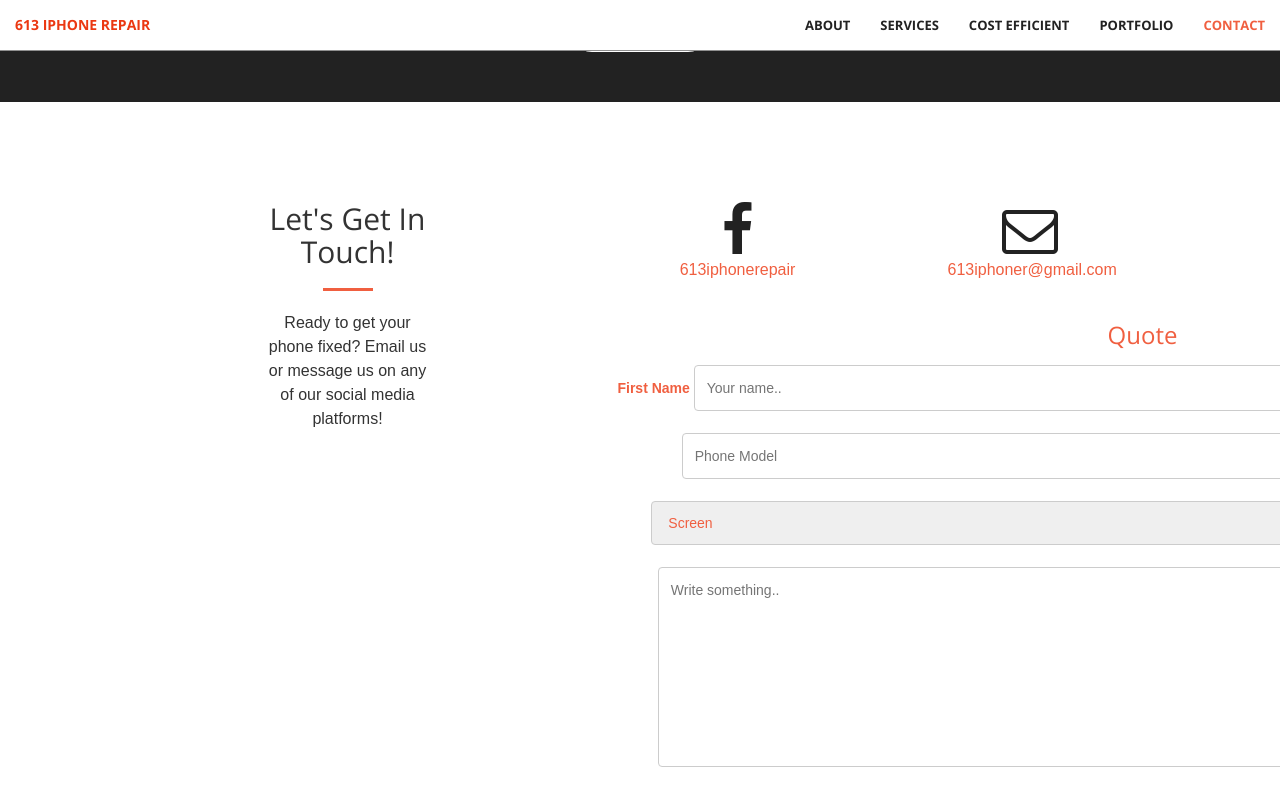
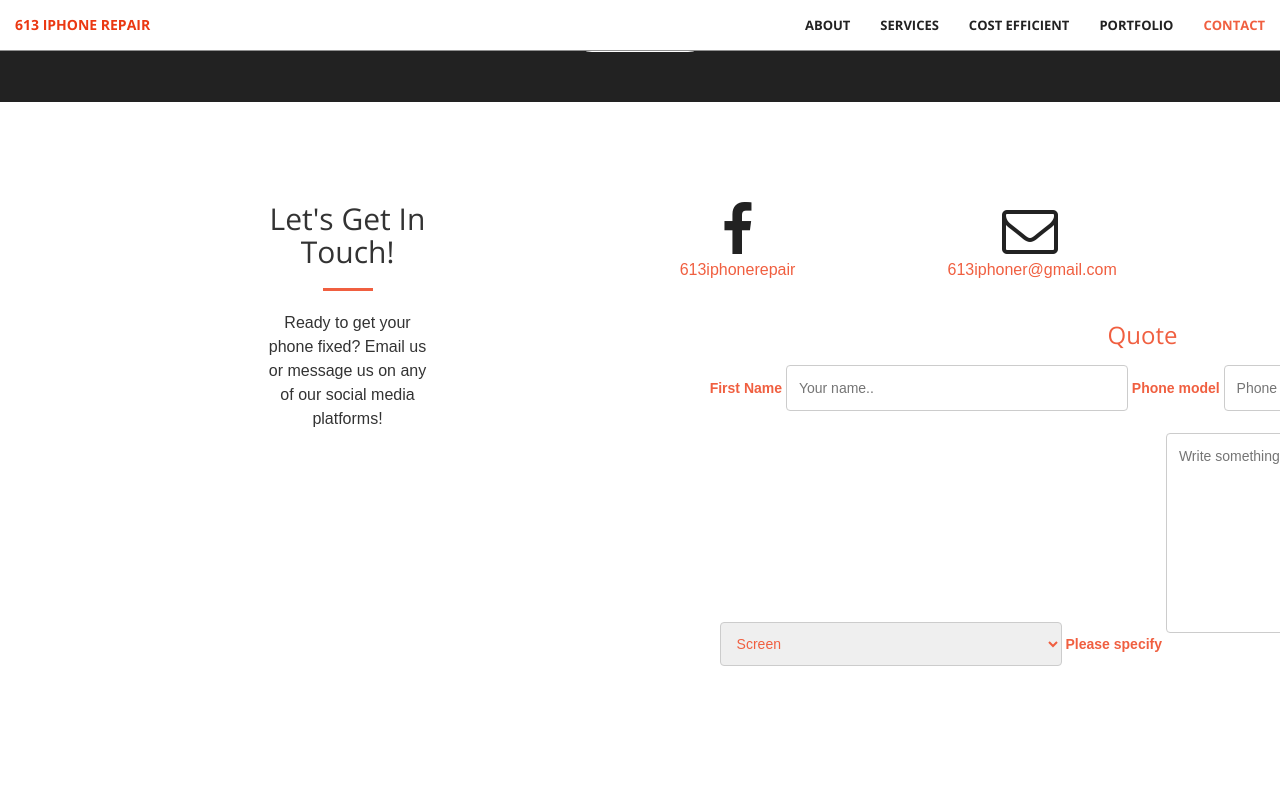
Before and after one commit to SuhaibElkomy/613iphonerepair, a Jekyll site: the page built from index.html, in a window 1280 px wide and 900 px high, scrolled down 3635 px. Shown: the top 806 px of the window. Built offline with Jekyll 4.4.1, drawn with Linux system fonts in a browser that asks for light colours; after the commit the page ends 4417 px from its top, so only the background shows below that.

Commit message:
Update Quote.html

```diff
--- a/_includes/Quote.html
+++ b/_includes/Quote.html
@@ -7,7 +7,7 @@ body {font-family: Arial, Helvetica, sans-serif;}
 * {box-sizing: border-box;}
 
 input[type=text], select, textarea {
-  width: 80%;
+  width: 30%;
   padding: 12px;
   border: 1px solid #ccc;
   border-radius: 4px;
@@ -22,7 +22,7 @@ input[type=submit] {
   color: white;
   padding: 12px 20px;
   border: none;
-  border-radius: 2px;
+  border-radius: 6px;
   cursor: pointer;
 }
 
```
